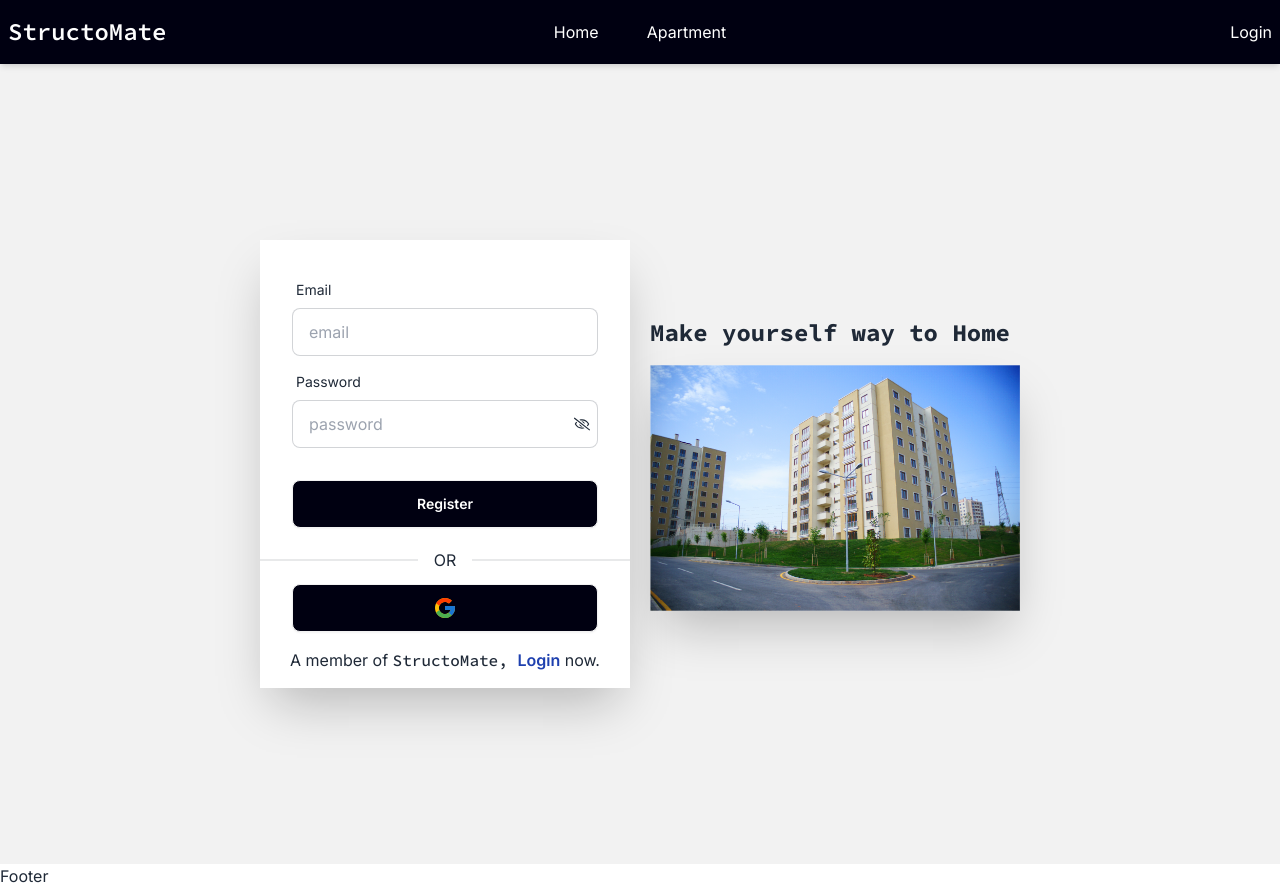
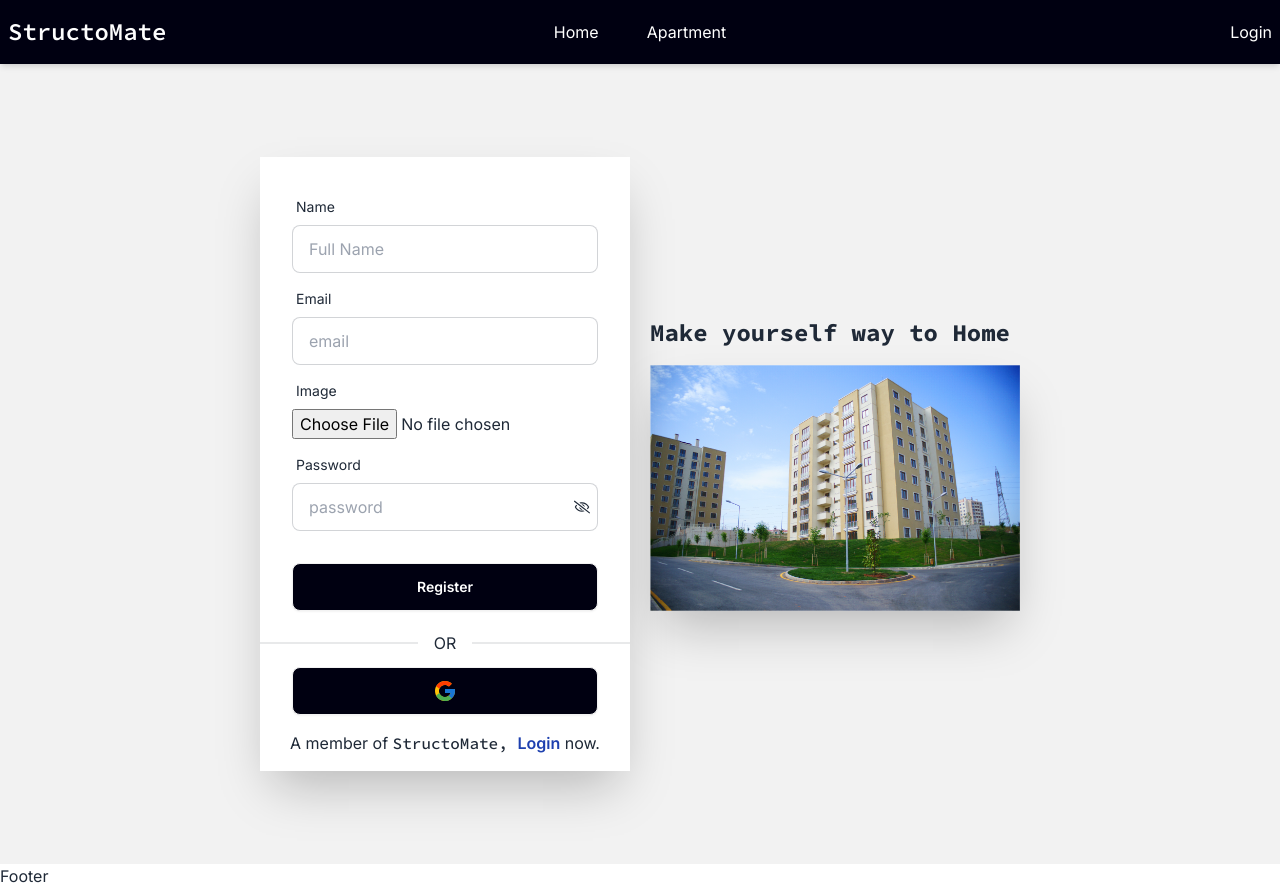
Before and after one commit to Ajmain-Fayek/StructoMate, a React (Vite) app: page /authentiction/registration in a window 1280 px wide. Built offline with nearby package versions, Linux system fonts and the light colour scheme.

Commit message:
register name & image input field additioned

```diff
--- a/src/Pages/Authentication/Register/Register.jsx
+++ b/src/Pages/Authentication/Register/Register.jsx
@@ -24,6 +24,18 @@ const Register = () => {
                         <form className="card-body">
                             <div className="form-control">
                                 <label className="label">
+                                    <span className="label-text">Name</span>
+                                </label>
+                                <input
+                                    type="text"
+                                    name="name"
+                                    placeholder="Full Name"
+                                    className="input input-bordered"
+                                    required
+                                />
+                            </div>
+                            <div className="form-control">
+                                <label className="label">
                                     <span className="label-text">Email</span>
                                 </label>
                                 <input
@@ -31,6 +43,18 @@ const Register = () => {
                                     name="email"
                                     placeholder="email"
                                     className="input input-bordered"
+                                    required
+                                />
+                            </div>
+                            <div className="form-control">
+                                <label className="label">
+                                    <span className="label-text">Image</span>
+                                </label>
+                                <input
+                                    type="file"
+                                    name="image"
+                                    placeholder="image"
+                                    className=""
                                     required
                                 />
                             </div>
```
